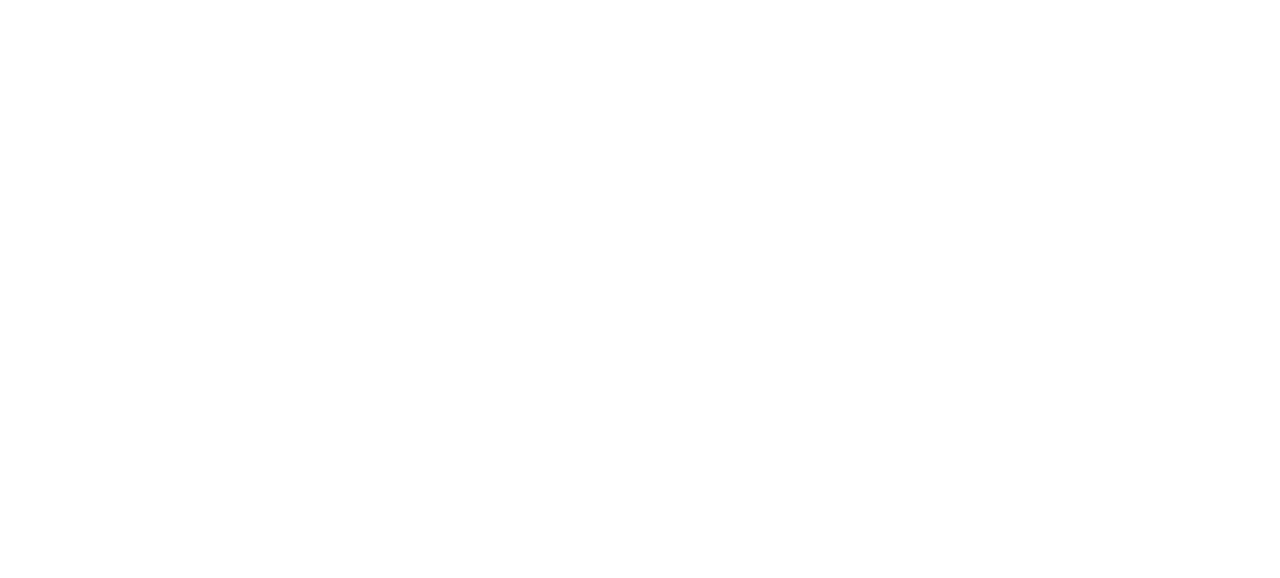
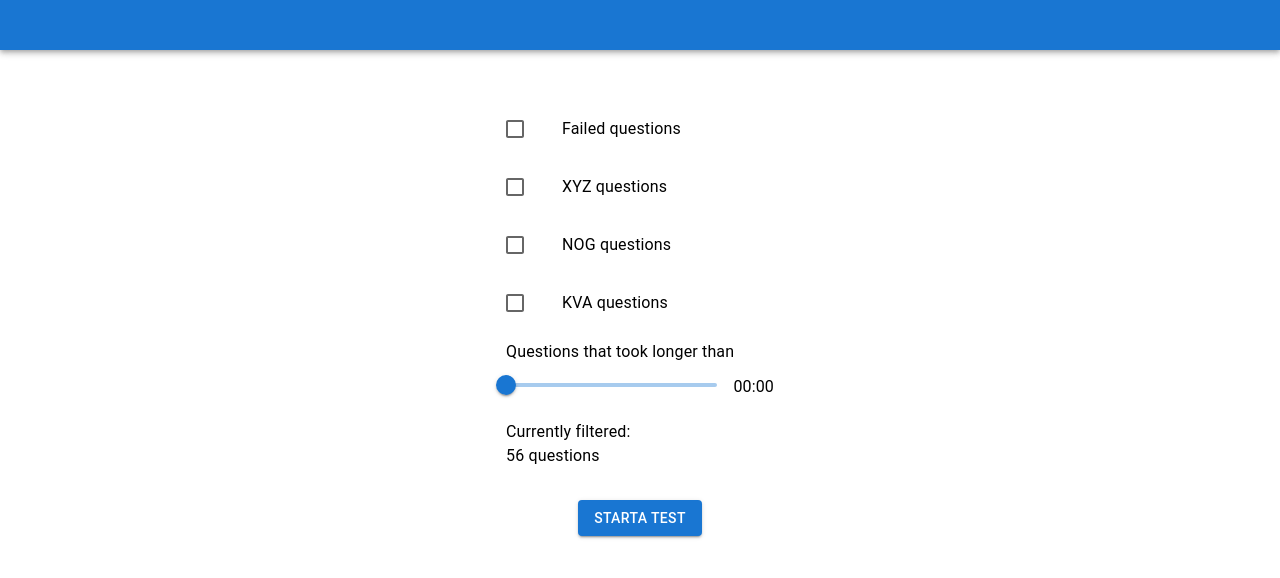
Before and after one commit to BirgerMoell/pluggahp, a React (Create React App) app: page /filter in a window 1280 px wide. Before the commit this address had no page. Shown: the top 578 px of the page. Built offline with nearby package versions, Linux system fonts and the light colour scheme.

Commit message:
add startpage

```diff
--- a/package.json
+++ b/package.json
@@ -22,6 +22,7 @@
     "react-scripts": "5.0.0",
     "react-timer-hook": "^3.0.5",
     "typescript": "^4.4.2",
+    "victory": "^36.3.1",
     "web-vitals": "^2.1.0"
   },
   "scripts": {
--- a/src/components/Filter/index.tsx
+++ b/src/components/Filter/index.tsx
@@ -29,10 +29,6 @@ const DrawerHeader = styled("div")(({ theme }) => ({
   ...theme.mixins.toolbar,
 }));
 
-type Props = {
-  closeFilter: () => void;
-};
-
 const getLongestTimeFromLatestAnswers = (answers: AnswerData[]): number => {
   return Math.max(
     ...questions.map((question) => {
@@ -45,7 +41,7 @@ const getLongestTimeFromLatestAnswers = (answers: AnswerData[]): number => {
   );
 };
 
-const Filter: FC<Props> = ({ closeFilter }) => {
+const Filter: FC = () => {
   const { answers } = useAnswers();
   const { filter, filtered, setFilter } = useFilter();
   const { failed, XYZ, KVA, NOG, seconds } = filter;
@@ -55,12 +51,6 @@ const Filter: FC<Props> = ({ closeFilter }) => {
 
   return (
     <Box sx={{ width: 300 }} role="presentation">
-      <DrawerHeader>
-        <Typography>Filter</Typography>
-        <IconButton onClick={closeFilter}>
-          <ChevronLeftIcon />
-        </IconButton>
-      </DrawerHeader>
       <List>
         <ListItem>
           <ListItemIcon>
--- /dev/null
+++ b/src/containers/FilterContainer/index.tsx
@@ -0,0 +1,44 @@
+import { AppBar, Button, Container, Stack } from "@mui/material";
+import { useNavigate } from "react-router-dom";
+import Filter from "../../components/Filter";
+import { useCurrentQuestion } from "../../providers/CurrentQuestionProvider";
+import { useFilter } from "../../providers/FilterProvider";
+
+const FilterContainer = () => {
+  const navigate = useNavigate();
+  const { startTest } = useCurrentQuestion();
+  const { filtered } = useFilter();
+  const start = () => {
+    startTest(filtered);
+    navigate("/testing");
+  };
+  return (
+    <div>
+      <AppBar sx={{ minHeight: "50px" }} position="sticky" />
+      <Container
+        sx={{
+          paddingTop: "42px",
+          display: "flex",
+          alignItems: "center",
+          flexDirection: "column",
+        }}
+        maxWidth="sm"
+      >
+        <Stack sx={{ alignItems: "center" }} spacing={2}>
+          <Filter />
+          <div>
+            <Button
+              disabled={filtered.length === 0}
+              variant="contained"
+              onClick={start}
+            >
+              Starta test
+            </Button>
+          </div>
+        </Stack>
+      </Container>
+    </div>
+  );
+};
+
+export default FilterContainer;
--- a/src/containers/Overview/index.tsx
+++ b/src/containers/Overview/index.tsx
@@ -26,9 +26,7 @@ const Overview = () => {
         anchor={"left"}
         open={openFilter}
         onClose={() => setOpenFilter(false)}
-      >
-        <Filter closeFilter={() => setOpenFilter(false)} />
-      </Drawer>
+      ></Drawer>
       <div style={{ padding: "16px 16px" }}>
         <Stack spacing={2}>
           {filtered.map((question) => (
--- a/src/containers/Results/ResultAppBar.tsx
+++ b/src/containers/Results/ResultAppBar.tsx
@@ -18,7 +18,7 @@ const ResultAppBar = () => {
           Resultat
         </Typography>
         <Button color="inherit" onClick={() => navigate("/")}>
-          Uppgifter
+          Startsidan
         </Button>
       </Toolbar>
     </AppBar>
--- /dev/null
+++ b/src/containers/Startpage/QuestionsChart/index.tsx
@@ -0,0 +1,44 @@
+import questions from "../../../data/questions";
+import segments from "../../../data/segments";
+import { useAnswers } from "../../../providers/AnswersProvider";
+import getLatestAnswerForQuestion from "../../../utils/getLatestAnswerForQuestion";
+import { VictoryPie } from "victory";
+
+const QuestionsChart = () => {
+  const { answers } = useAnswers();
+  let unanswered = 0;
+  let incorrect = 0;
+  let tooLongTime = 0;
+  let correct = 0;
+  questions.forEach((question) => {
+    const answer = getLatestAnswerForQuestion(answers, question.id);
+    if (!answer) {
+      unanswered += 1;
+      return;
+    }
+    if (answer.answer !== question.solution) {
+      incorrect += 1;
+      return;
+    }
+    if (answer.seconds > segments[question.segment].timePerQuestion) {
+      tooLongTime += 1;
+      return;
+    }
+    correct += 1;
+  });
+  return (
+    <div>
+      <VictoryPie
+        colorScale={["#e0e0e0", "#FEC8D8", "#FFE59E", "#C7E3A4"]}
+        data={[
+          { x: `Obesvarade (${unanswered})`, y: unanswered },
+          { x: `Felsvarade (${incorrect})`, y: incorrect },
+          { x: `För långsamma (${tooLongTime})`, y: tooLongTime },
+          { x: `Rättsvarade (${correct})`, y: correct },
+        ]}
+      />
+    </div>
+  );
+};
+
+export default QuestionsChart;
--- /dev/null
+++ b/src/containers/Startpage/index.tsx
@@ -0,0 +1,30 @@
+import { AppBar, Button, Container, Stack } from "@mui/material";
+import { useNavigate } from "react-router-dom";
+import QuestionsChart from "./QuestionsChart";
+
+const Startpage = () => {
+  const navigate = useNavigate();
+  return (
+    <div>
+      <AppBar sx={{ minHeight: "50px" }} position="sticky" />
+      <Container
+        sx={{
+          paddingTop: "42px",
+          display: "flex",
+          alignItems: "center",
+          flexDirection: "column",
+        }}
+        maxWidth="sm"
+      >
+        <Stack sx={{ alignItems: "center" }} spacing={5}>
+          <Button variant="contained" onClick={() => navigate("/filter")}>
+            Träna
+          </Button>
+          <QuestionsChart />
+        </Stack>
+      </Container>
+    </div>
+  );
+};
+
+export default Startpage;
--- a/src/routes/index.tsx
+++ b/src/routes/index.tsx
@@ -1,15 +1,17 @@
 import { BrowserRouter, Routes, Route } from "react-router-dom";
-import Overview from "../containers/Overview";
+import FilterContainer from "../containers/FilterContainer";
 import Question from "../containers/Question";
 import Result from "../containers/Results";
+import Startpage from "../containers/Startpage";
 import Testing from "../containers/Testing";
 
 const Router = () => {
   return (
     <BrowserRouter>
       <Routes>
-        <Route index element={<Overview />} />
+        <Route index element={<Startpage />} />
         <Route path="testing" element={<Testing />} />
+        <Route path="filter" element={<FilterContainer />} />
         <Route path="result" element={<Result />} />
         <Route path="question/:id" element={<Question />} />
       </Routes>
--- /dev/null
+++ b/src/utils/getLatestAnswerForQuestion.ts
@@ -0,0 +1,12 @@
+import { AnswerData } from "../providers/AnswersProvider";
+import getAnswersForQuestion from "./getAnswersForQuestion";
+
+const getLatestAnswerForQuestion = (
+  answers: AnswerData[],
+  questionId: string
+): AnswerData | undefined => {
+  const questionAnswers = getAnswersForQuestion(answers, questionId);
+  return questionAnswers.length ? questionAnswers[0] : undefined;
+};
+
+export default getLatestAnswerForQuestion;
```
Also changed, not shown: 1 other file (tests, documents, lock files or other folders).
